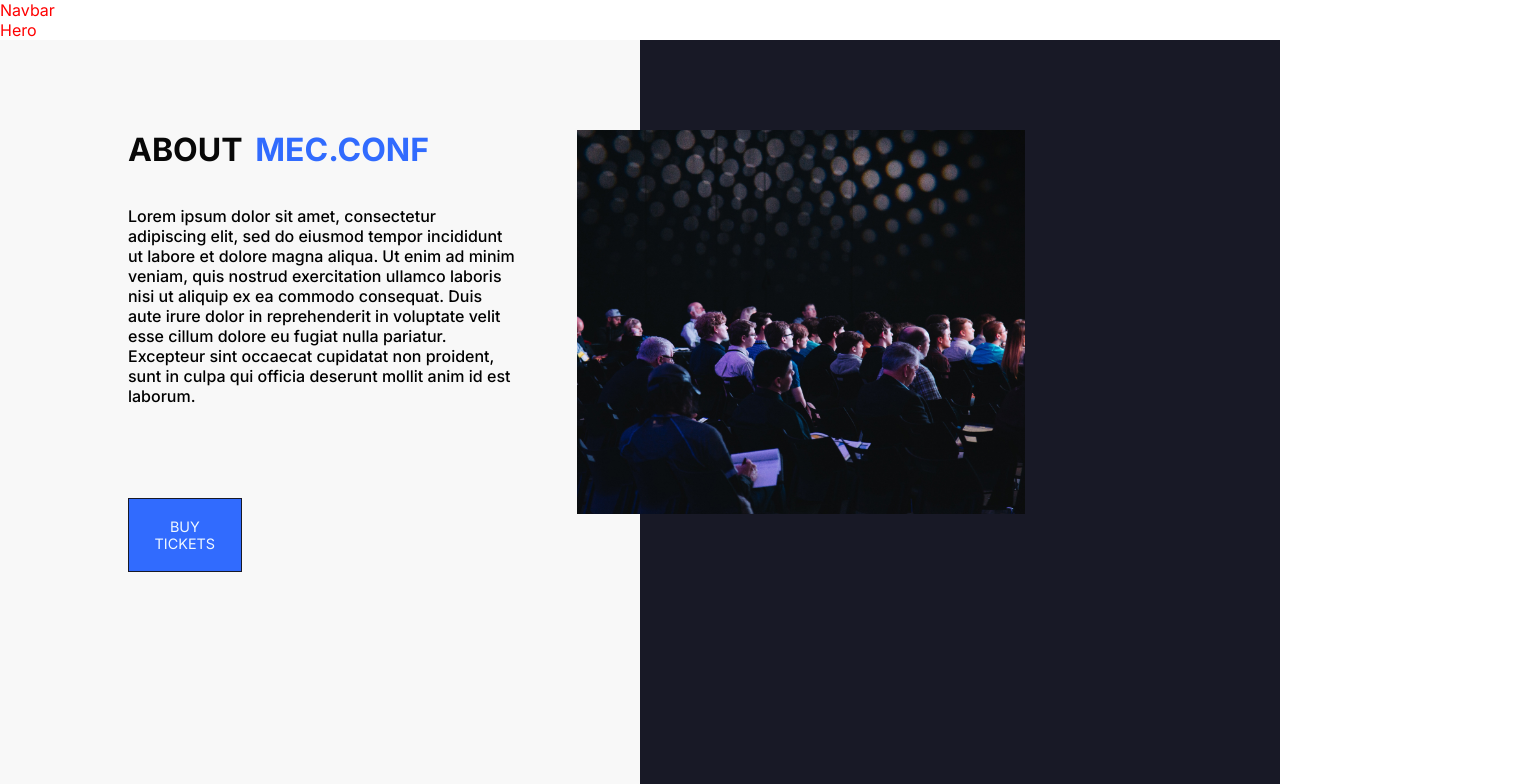
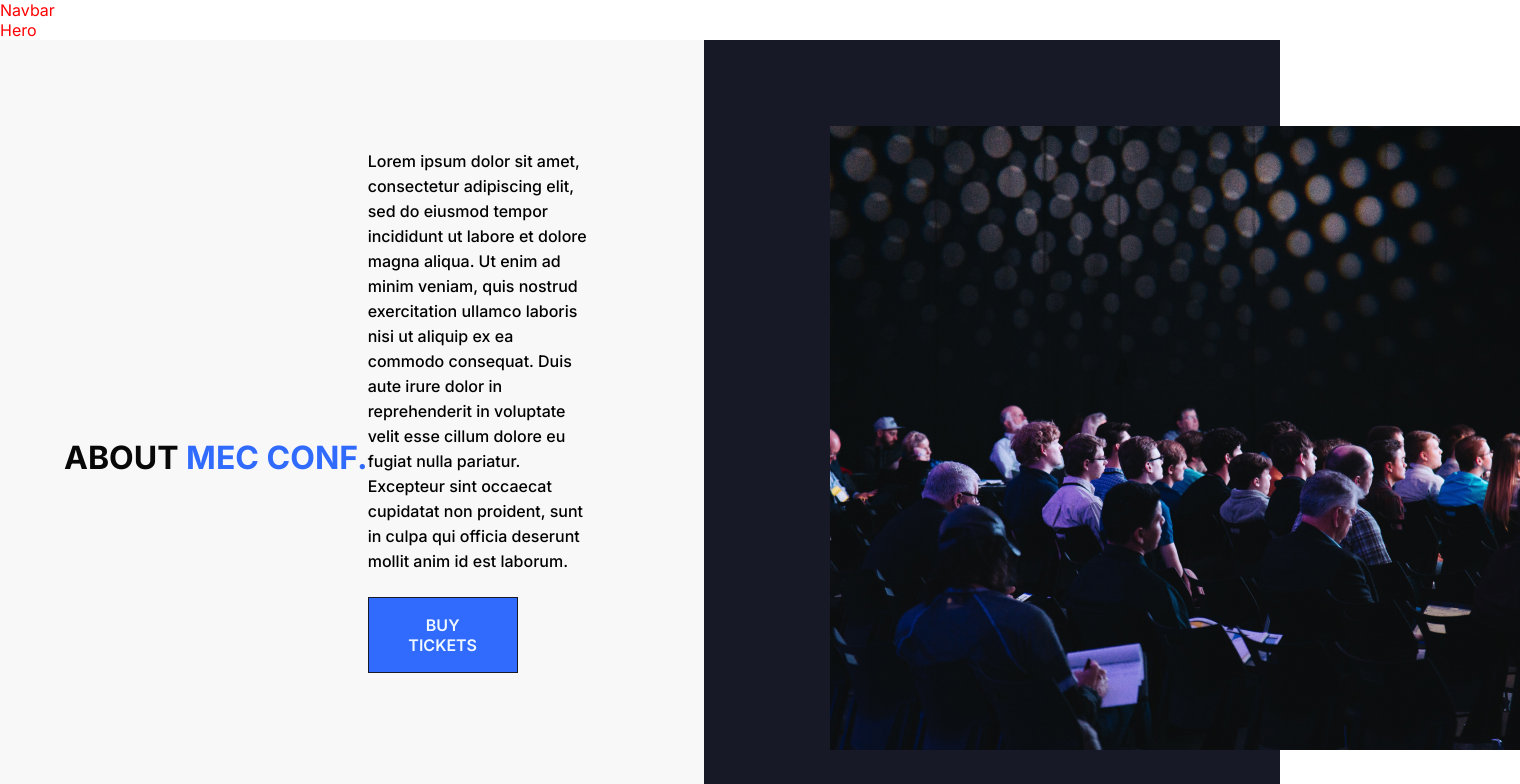
Before and after one commit to IEEEMEC/mec-conf-2.0, a Next.js app: page / in a window 1280 px wide. Shown: the top 784 px of the page, 1520 px wide, since content can reach past the window. Built offline with nearby package versions, Linux system fonts and the light colour scheme.

Commit message:
Fixed Minor Bugs at About Page;

```diff
--- a/src/components/About/About.js
+++ b/src/components/About/About.js
@@ -1,18 +1,32 @@
-import styles from './About.module.css'
-import Image from 'next/image';
-import down from '../../assets/about-image.jpg'
-function About()
-{
-    return(
-        <>
-        <div className={styles.container}>
-        <div className={styles.heading1}>ABOUT</div>
-        <div className={styles.heading2}>MEC.CONF</div>
-        <Image src={down} alt="conference-image" className={styles.img} />
-        <div className={styles.para}>Lorem ipsum dolor sit amet, consectetur adipiscing elit, sed do eiusmod tempor incididunt ut labore et dolore magna aliqua. Ut enim ad minim veniam, quis nostrud exercitation ullamco laboris nisi ut aliquip ex ea commodo consequat. Duis aute irure dolor in reprehenderit in voluptate velit esse cillum dolore eu fugiat nulla pariatur. Excepteur sint occaecat cupidatat non proident, sunt in culpa qui officia deserunt mollit anim id est laborum.</div>
-        <button className={styles.button}>BUY TICKETS</button>
+import styles from "./About.module.css";
+import Image from "next/image";
+import down from "../../assets/about-image.jpg";
+function About() {
+  return (
+    <>
+      <div className={styles.container}>
+        <div className={styles.heading1}>
+          ABOUT <span className={styles.heading2}>MEC CONF.</span>
         </div>
-        </>
-    );
+        <div className={styles.content}>
+          <div className={styles.content_left}>
+            <div className={styles.para}>
+              Lorem ipsum dolor sit amet, consectetur adipiscing elit, sed do
+              eiusmod tempor incididunt ut labore et dolore magna aliqua. Ut
+              enim ad minim veniam, quis nostrud exercitation ullamco laboris
+              nisi ut aliquip ex ea commodo consequat. Duis aute irure dolor in
+              reprehenderit in voluptate velit esse cillum dolore eu fugiat
+              nulla pariatur. Excepteur sint occaecat cupidatat non proident,
+              sunt in culpa qui officia deserunt mollit anim id est laborum.
+            </div>
+            <div className={styles.button}>BUY<br/>TICKETS</div>
+          </div>
+          <div>
+            <Image src={down} alt="conference-image" className={styles.img} />{" "}
+          </div>
+        </div>
+      </div>
+    </>
+  );
 }
-export default About
+export default About;
--- a/src/components/About/About.module.css
+++ b/src/components/About/About.module.css
@@ -1,68 +1,68 @@
-@import url('https://fonts.googleapis.com/css2?family=Inter:wght@500;700&display=swap');
-
 .container {
-    background: linear-gradient(to right,
+  background: linear-gradient(
+    to right,
     rgb(248, 248, 248) 0%,
-            rgb(248, 248, 248) 50%,
-            #181926 50%,
-            #181926 100%);
+    rgb(248, 248, 248) 55%,
+    #181926 55%,
+    #181926 100%
+  );
+  padding: 5%;
   height: 100vh;
-    width: 100%;
-    padding: 7%;
+  display: flex;
+  flex-direction: column;
+  align-items: flex-start;
+  justify-content: center;
+  flex-wrap: wrap;
 }
-
-
+.content {
+  display: flex;
+}
+.content_left {
+  display: flex;
+  flex-direction: column;
+  justify-content: flex-start;
+  align-items: flex-start;
+  width: 48%;
+}
 .heading1 {
   color: rgb(8, 8, 8);
-    font-family: "Inter";
   font-weight: 700;
-    display: inline-block;
-    padding-right: 2px;
+  align-items: flex-start;
+  padding-top: 3%;
   text-align: center;
   font-size: 2rem;
-    padding: 0vh 1vw 3.5vh 3vw;
-
 }
 
 .heading2 {
-    font-family: "Inter";
   font-weight: 700;
-    color: #316BFE;
-    display: inline-block;
+  color: #316bfe;
   text-align: center;
   font-size: 2rem;
   font-style: normal;
-    padding: 0vh 8vw 3.5vh 0vw;
 }
 
 .para {
-    font-family: 'Inter';
   font-style: normal;
   font-weight: 500;
   font-size: 1rem;
-    line-height: 20px;
-    width: 48%;
-    height: 48%;
-    padding: 1.2vh 8vw 6vh 3vw;
+  line-height: 25px;
+  padding-right: 15rem;
+  padding-bottom: 5%;
+  padding-top: 5%;
 }
 
 .button {
   height: 12%;
-    width: min-content;
-    box-sizing: border-box;
-    background: #316BFE;
+  width: 150px;
+  text-align: center;
+  background: #316bfe;
   border: 1.5px solid #181926;
+  cursor: pointer;
   color: aliceblue;
-    font-family: 'Inter';
+  justify-content: center;
+  display: flex;
+  align-items: center;
   font-style: normal;
-    font-size: 0.9rem;
-    padding: 1vh 2vw 1vh 2vw;
-    margin: 0.4vh 2vw .9vh 3vw;
+  font-size: 1rem;
+  font-weight: 600;
 }
-
-.img{
-    height: 30vw;
-    width: 35vw;
-    float: right;
-    margin-right: 15%;
-}
```
Also changed, not shown: src/components/AreYouReady/AreYouReady.js (+13 -22 lines). Lines whose indentation alone changed are shown as unchanged.
